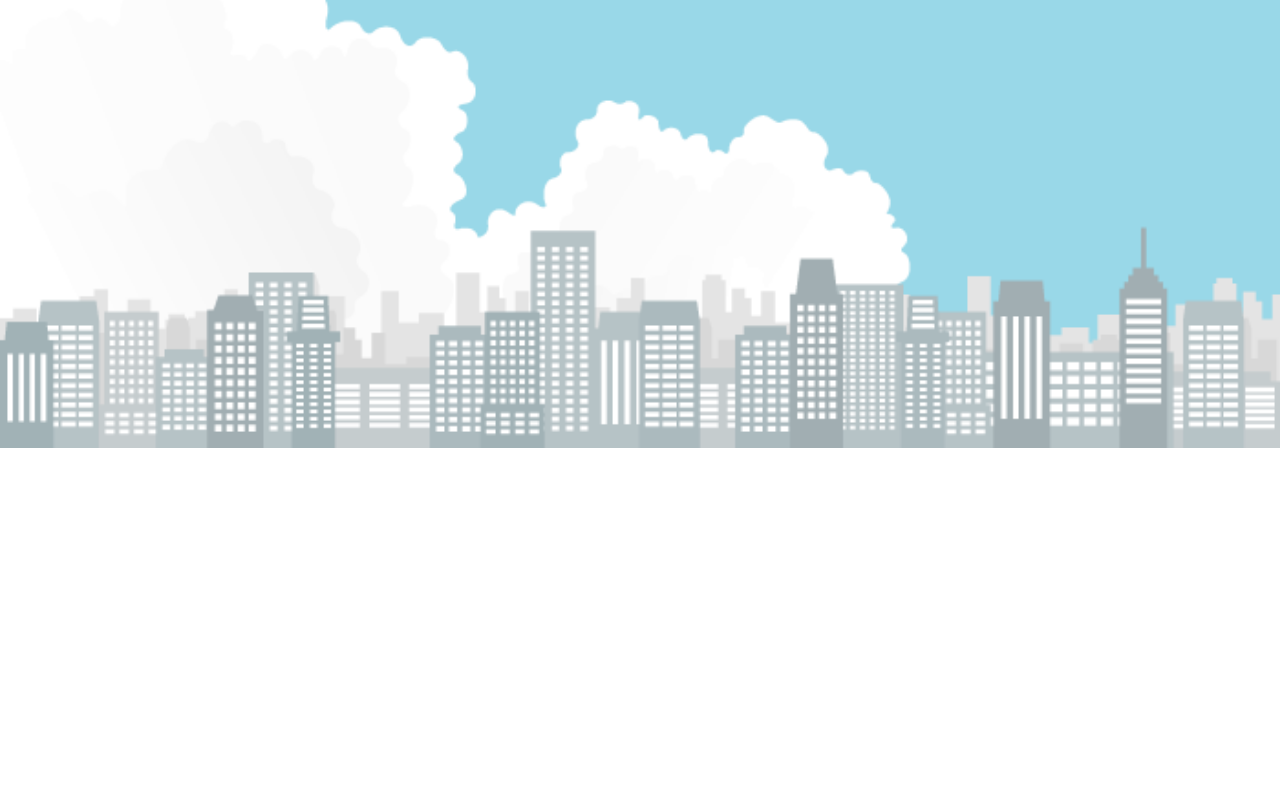
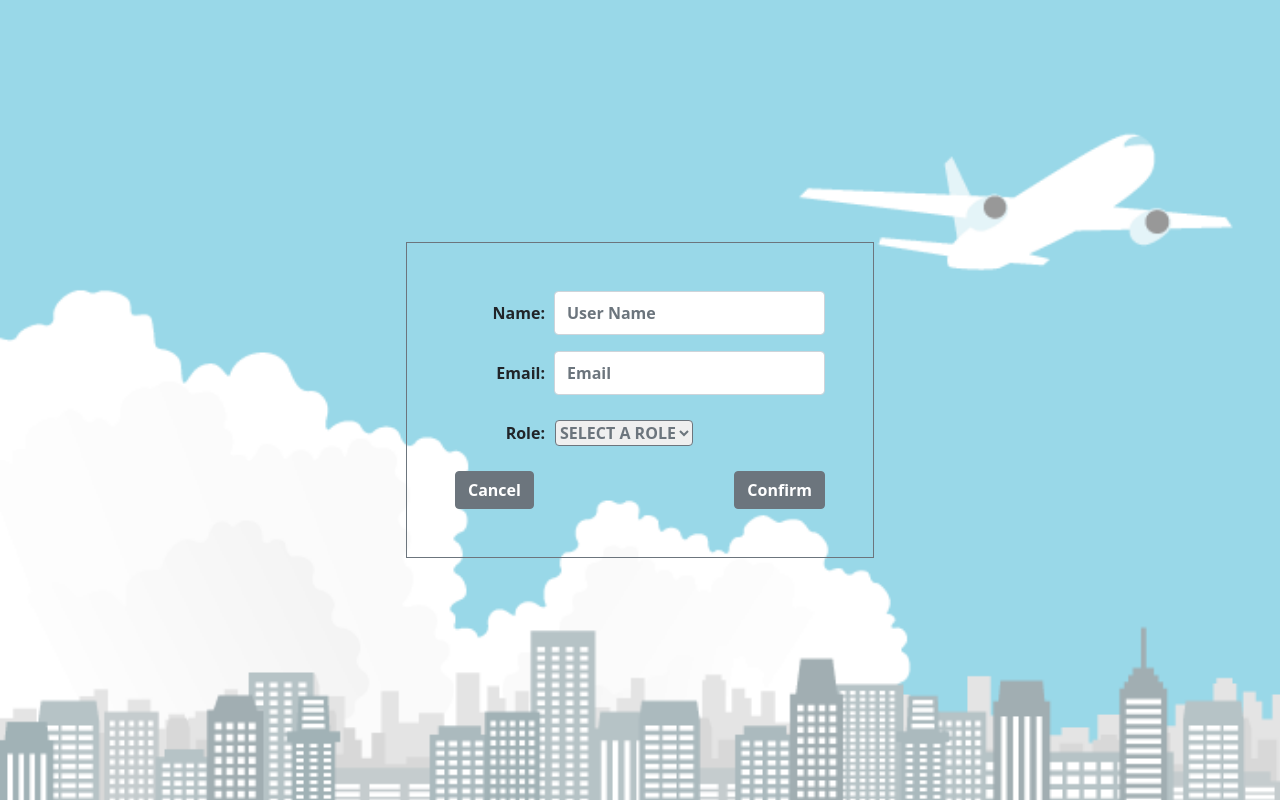
Before and after one commit to myomaungmaung7/TravelPlanner, a React (Create React App) app in the folder frontend/: page /edituser/1 in a window 1280 px wide. Before the commit this address had no page. Built offline with nearby package versions, Linux system fonts and the light colour scheme.

Commit message:
edit and delete  code finished

```diff
--- a/frontend/src/App.js
+++ b/frontend/src/App.js
@@ -9,6 +9,7 @@ import Profile from './Profile';
 import ManageAccount from './ManageAccount';
 import AddNewUser from './AddNewUser'
 import AddNewDestination from './AddNewDestination';
+import EditUser from './EditUser';
 
 
 function App() {
@@ -25,6 +26,7 @@ function App() {
           <Route path='/manageaccount' element={<ManageAccount/>}></Route>
           <Route path='/addnewuser' element={<AddNewUser/>}></Route>
           <Route path='/addnewdestination' element={<AddNewDestination/>}></Route>
+          <Route path='/edituser/:id' element={<EditUser/>}></Route>
         </Routes>
       </BrowserRouter>
     </div>
--- /dev/null
+++ b/frontend/src/EditUser.js
@@ -0,0 +1,60 @@
+import axios from 'axios'
+import React, { useState } from 'react'
+import { useNavigate, useParams } from 'react-router-dom'
+
+function EditUser() {
+    const [name, setName] = useState('')
+    const [email, setEmail] = useState('')
+    const [role, setRole] = useState('')
+    const {id} = useParams();
+    const navigate = useNavigate();
+
+    function handleSubmit(event) {
+        event.preventDefault();
+        alert(name + email + role)
+        axios.put(`http://localhost:8081/edituser/` + id, {name, email, role})
+        .then (res => {
+            console.log(res);
+            navigate('/manageaccount');
+        })
+        .catch (err => console.log(err));
+    }
+
+    function handleCancel(event) {
+        event.preventDefault();
+        navigate('/manageaccount');
+    }
+  return (
+    <div className='d-flex justify-content-center align-items-center vh-100'>
+        <div className='border border-secondary p-5'>
+            <form onSubmit={handleSubmit}>
+                <div className='input-group mb-3' onChange={e => setName(e.target.value)}>
+                    <label htmlFor='name' id='right' className='fw-bold'>Name:</label>
+                    <input type='text' placeholder='User Name' className='form-control rounded fw-bold'></input>
+                </div>
+
+                <div className='input-group mb-3' onChange={e => setEmail(e.target.value)}>
+                    <label htmlFor='email' id='right' className='fw-bold'>Email:</label>
+                    <input type='email' placeholder='Email' className='form-control rounded fw-bold'></input>
+                </div>
+
+                <div className='mb-3' onChange={e => setRole(e.target.value)}>
+                    <label htmlFor='role' id='right' className='fw-bold'>Role:</label>
+                    <select className='border border-secondary rounded text-secondary fw-bold'>
+                        <option className='fw-bold'>SELECT A ROLE</option>
+                        <option value='Admin' className='fw-bold'>Admin</option>
+                        <option value='User' className='fw-bold'>User</option>
+                    </select>
+                </div>
+
+                <div>
+                    <button type='submit' className='btn btn-secondary rounded border border-secondary fw-bold' onClick={handleCancel}>Cancel</button>
+                    <button type='submit' className='float-end btn btn-secondary rounded border border-secondary fw-bold'>Confirm</button>
+                </div>
+            </form>
+        </div>
+    </div>
+  )
+}
+
+export default EditUser
--- a/frontend/src/ManageAccount.js
+++ b/frontend/src/ManageAccount.js
@@ -12,6 +12,18 @@ function ManageAccount() {
             .then(res => setUsers(res.data))
             .catch(err => console.log(err))
     }, [])
+
+    const handleDelete = async (id) => {
+        if(window.confirm("⚠️ Are you sure you want to delete this user?")) {
+            try {
+                await
+                axios.delete('http://localhost:8081/manageaccount/' +id)
+                window.location.reload()
+            } catch(err) {
+                console.log(err);
+            }
+        }
+    }
   return (
     <div>
         <header className='sticky-top'>
@@ -65,10 +77,10 @@ function ManageAccount() {
                                 <button className='btn btn-primary'><i class="bi bi-eye-fill"></i></button>
                             </td>
                             <td className='text-center'>
-                                <button  className='btn btn-success'><i class="bi bi-person-fill-gear"></i></button>
+                                <Link to={`/edituser/${user.user_id}`}  className='btn btn-success'><i class="bi bi-person-fill-gear"></i></Link>
                             </td>
                             <td className='text-center'>
-                                <button className='btn btn-danger'><i class="bi bi-trash3-fill"></i></button>
+                                <button className='btn btn-danger' onClick={e => handleDelete(user.user_id)}><i class="bi bi-trash3-fill"></i></button>
                             </td>
                         </tr>
                        ))}
```
Also changed, not shown: 1 other file (tests, documents, lock files or other folders).
